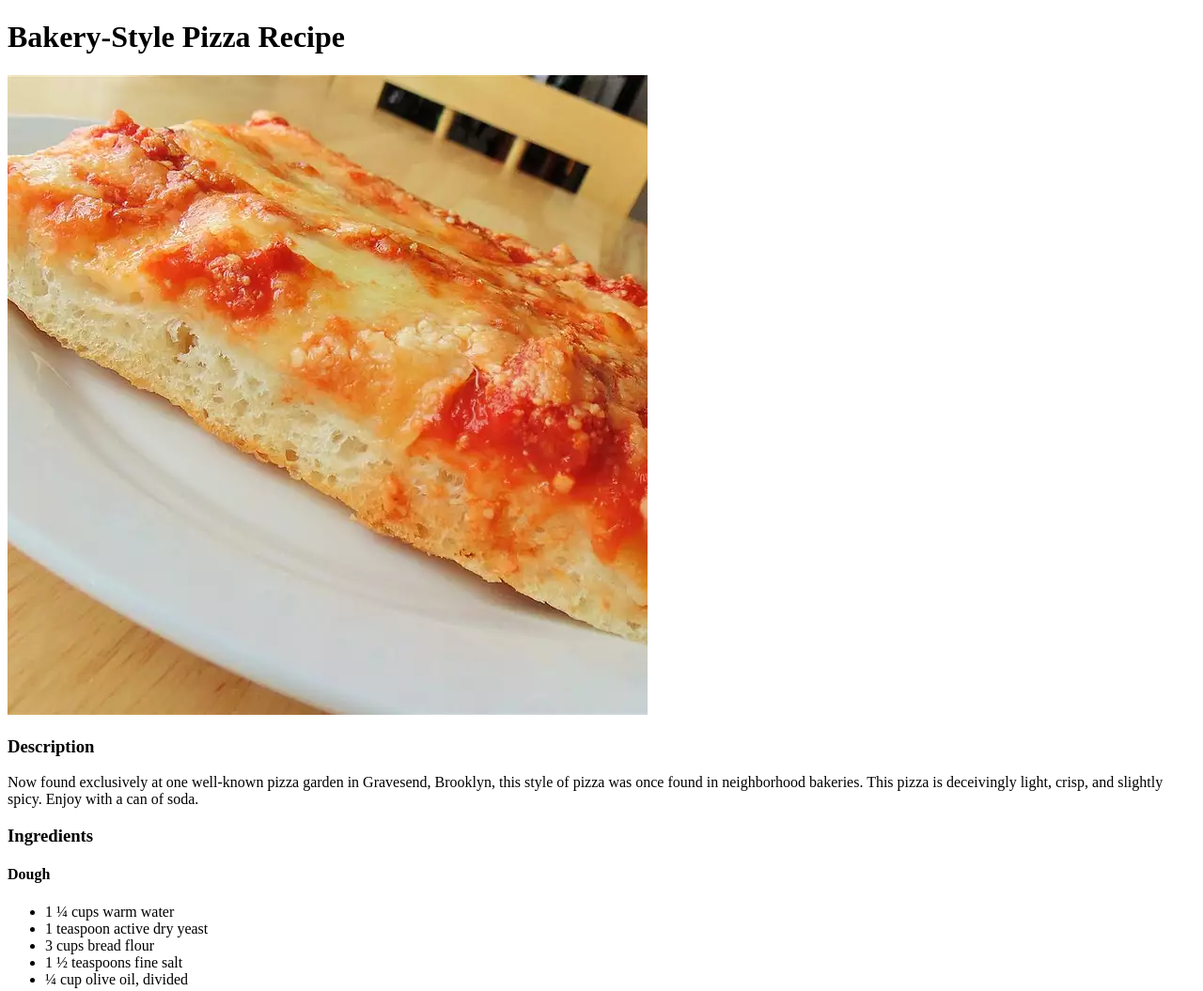
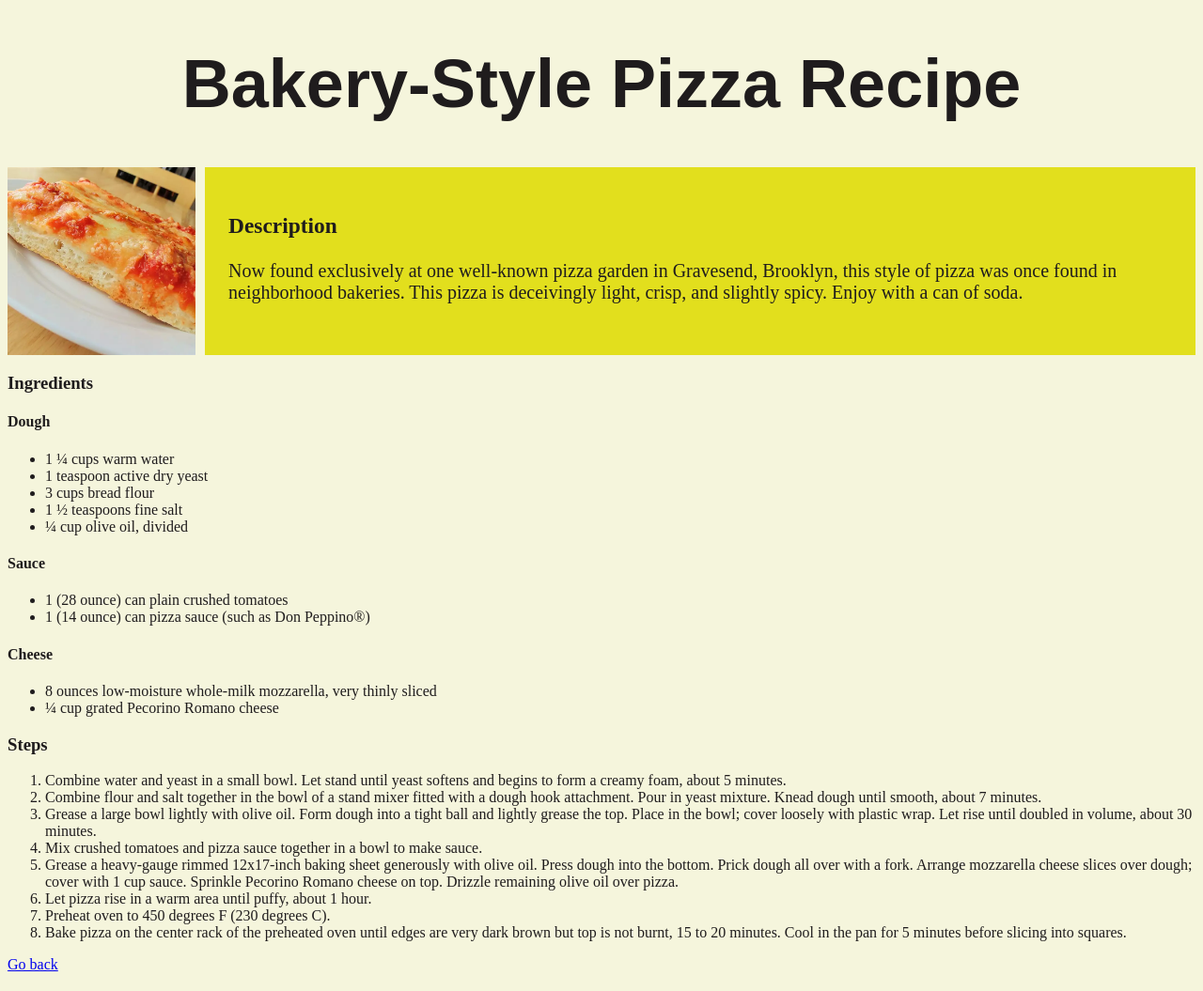
Before and after one commit to mattencius/odin-recipes, a plain HTML site: page recipes/bakery-style-pizza.html in a window 1280 px wide. Shown: the top 1055 px of the page at 94% size. Drawn offline with Linux system fonts and the light colour scheme.

Commit message:
Add style to all pages

```diff
--- a/recipes/bakery-style-pizza.html
+++ b/recipes/bakery-style-pizza.html
@@ -5,12 +5,15 @@
     <meta http-equiv="X-UA-Compatible" content="IE=edge">
     <meta name="viewport" content="width=device-width, initial-scale=1.0">
     <title>Bakery-Style Pizza Recipe</title>
+    <link rel="stylesheet" href="../style.css">
 </head>
 <body>
     <h1>Bakery-Style Pizza Recipe</h1>
     <img src="../images/bakery-style pizza.webp">
-    <h3>Description</h3>
-    <p>Now found exclusively at one well-known pizza garden in Gravesend, Brooklyn, this style of pizza was once found in neighborhood bakeries. This pizza is deceivingly light, crisp, and slightly spicy. Enjoy with a can of soda.</p>
+    <div class="description">
+        <h3>Description</h3>
+        <p>Now found exclusively at one well-known pizza garden in Gravesend, Brooklyn, this style of pizza was once found in neighborhood bakeries. This pizza is deceivingly light, crisp, and slightly spicy. Enjoy with a can of soda.</p>
+    </div>
     <h3>Ingredients</h3>
     <h4>Dough</h4>
     <ul>
@@ -41,5 +44,6 @@
         <li> Preheat oven to 450 degrees F (230 degrees C).</li>
         <li> Bake pizza on the center rack of the preheated oven until edges are very dark brown but top is not burnt, 15 to 20 minutes. Cool in the pan for 5 minutes before slicing into squares.</li>
     </ol>
+    <a href="../index.html">Go back</a>
 </body>
 </html>
--- /dev/null
+++ b/style.css
@@ -0,0 +1,30 @@
+body {
+    background-color: beige;
+    color: rgb(31, 28, 29)
+}
+
+h1 {
+    text-align: center;
+    font-weight: bolder;
+    font-family: sans-serif;
+    font-size: 72px;
+}
+
+.recipes-container {
+    text-align: center;
+    height: 30px;
+}
+
+img {
+    position: absolute;
+    width: 200px;
+    height: 200px;
+}
+
+.description {
+    height: 150px;
+    margin-left: 210px;
+    padding: 25px;
+    font-size: 20px;
+    background-color: rgb(226, 223, 29);
+}
```
Also changed, not shown: index.html (+10 -3 lines), recipes/baked-ham-and-cheese-sliders.html (+4 -0 lines), recipes/crispy-baked-chicken-thighs.html (+6 -2 lines).
